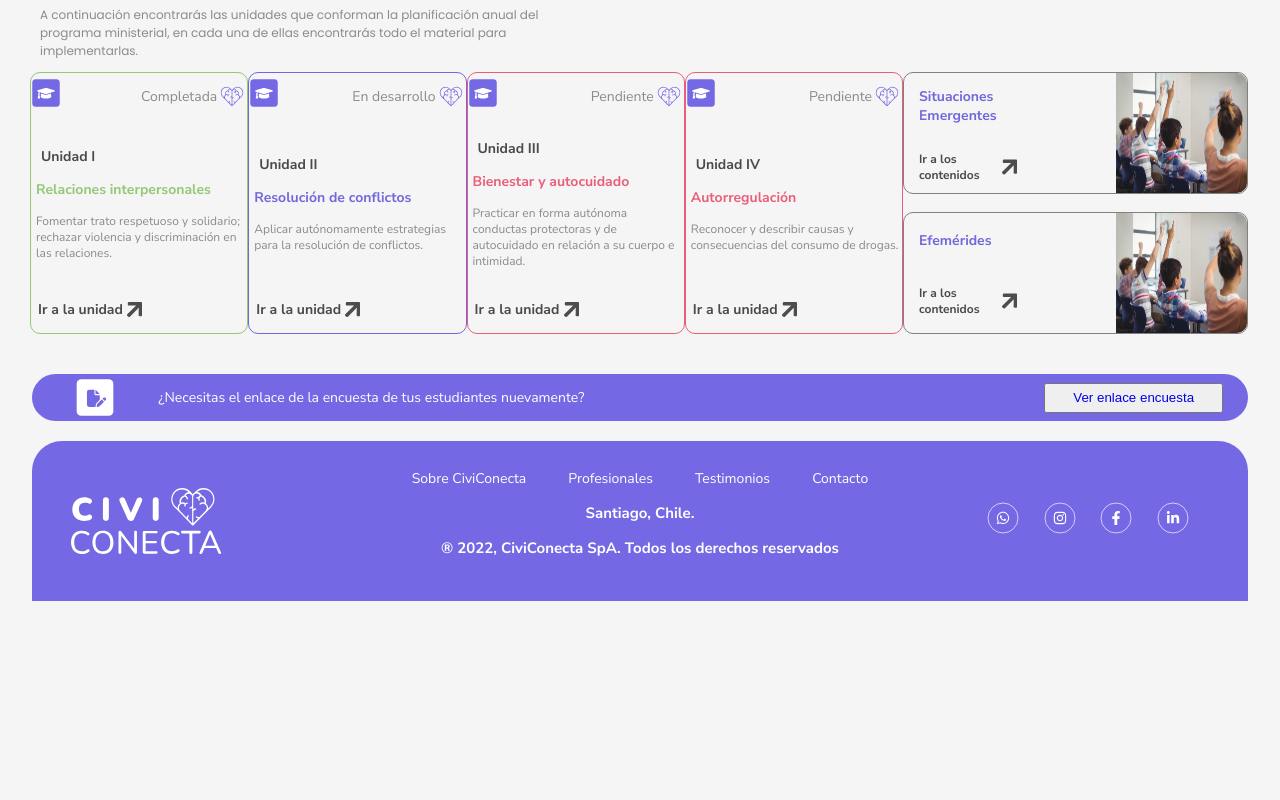
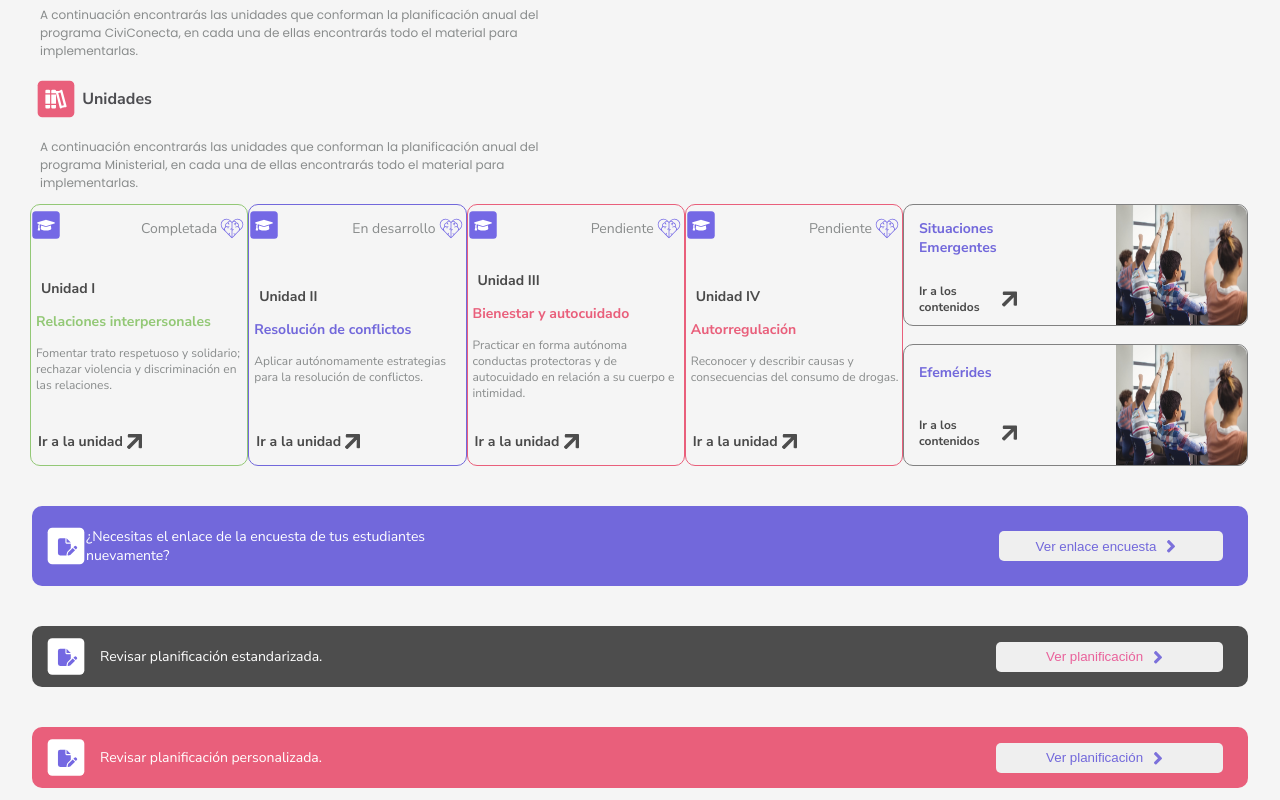
Before and after one commit to Mentalchaos/civiConecta, a React (Create React App) app: page / in a window 1280 px wide. Shown: the part 1460-2260 px from the top of the page. Before the commit the page ends 2061 px from the top, so only its background shows below. Built offline with nearby package versions, Linux system fonts and the light colour scheme.

Commit message:
home page improvements

```diff
--- a/src/components/PublicSection/SurveyLink/SurveyLink.css
+++ b/src/components/PublicSection/LinkGenerator/LinkGenerator.css
@@ -8,17 +8,16 @@
 .survey-link-container {
     display: flex;
     width: 95%;
-    border-radius: 30px;
-    background-color: #7468E5;
+    border-radius: 10px;
     margin: 20px 0;
 }
 
-.first-container-link,
 .second-container-link {
-    width: 50%;
+    width: 65%;
 }
 
 .first-container-link {
+    width: 35%;
     display: flex;
     justify-content: space-evenly;
     font-family: 'Nunito Sans', sans-serif;
@@ -40,22 +39,62 @@
     filter: invert(50%) sepia(25%) saturate(1638%) hue-rotate(207deg) brightness(92%) contrast(85%);
 }
 
-.second-container-link button {
+.survey-button {
+    display: flex;
+    align-items: center;
+    justify-content: center;
     height: 30px;
-    width: 25%;
+    width: 20%;
     color: var(--color-primary);
+    border-radius: 5px;
+    border-style: none;
+}
+
+.survey-button img {
+    width: 30px;
 }
 
 .second-container-link a {
     text-decoration: none;
 }
 
-.second-container-link a:visited {
+.text-purple {
     color: var(--color-primary);
 }
 
-.second-container-link button:hover {
+.survey-button:hover {
     cursor: pointer;
+}
+
+.background-purple {
+    background-color:  var(--color-primary);
+}
+
+.background-gray {
+    background-color: #4d4d4d;
+}
+
+.background-red {
+    background-color: #e95f7b;
+}
+
+.first-container-width {
+    padding: 0.5em 1em;
+}
+
+.container-width {
+    padding: 0.5em 1em;
+    display: flex;
+    justify-content: flex-start;
+}
+
+.first-container-width,
+.container-width img {
+    margin-right: 1em;
+}
+
+.text-red {
+    color: #e9629b;
 }
 
 @media (max-width: 1024px) {
--- /dev/null
+++ b/src/components/PublicSection/LinkGenerator/LinkGenerator.js
@@ -0,0 +1,24 @@
+import icon from 'src/assets/Icons/survey-link-icon.svg'
+import right from 'src/assets/images/right-red.svg'
+import './LinkGenerator.css';
+
+const LinkGenerator = ({description, textButton, backgroundColor, width, textButtonColor}) => {
+    return (
+        <div className='link-container'>
+            <div className={`survey-link-container ${backgroundColor}`}>
+                <div className={`first-container-link ${width}`}>
+                    <img src={icon} alt="link-icon"/>
+                    <p>{description}</p>
+                </div>
+                <div className='second-container-link'>
+                    <button className='survey-button'>
+                        <a className={`${textButtonColor}`} href='https://plataforma.civiconecta.cl/public/share-survey' target="_blank">{textButton}</a>
+                        <img className={`${textButtonColor}`} src={right} alt="right-arrow"/>
+                    </button>
+                </div>
+            </div>
+        </div>
+    )
+}
+
+export default LinkGenerator;
--- a/src/components/PublicSection/Planification/PlanificationType.css
+++ b/src/components/PublicSection/Planification/PlanificationType.css
@@ -17,13 +17,18 @@
 
 .planification-type,
 .teacher-image {
-  height: 210px;
+  height: 195px;
 }
 
 .planification-text {
+  width: 56%;
   display: flex;
   flex-direction: column;
   justify-content: space-around;
+}
+
+.planification-image {
+  width: 44%;
 }
 
 .planification-text h4 {
--- a/src/components/PublicSection/Planification/PlanificationType.js
+++ b/src/components/PublicSection/Planification/PlanificationType.js
@@ -2,42 +2,20 @@ import teacher from 'src/assets/images/teacher.jpg';
 import right from 'src/assets/images/right-red.svg';
 import './PlanificationType.css';
 
-const PlanificationType = () => {
-  // const planifications = [
-  //     {
-  //         'title': 'Reorganiza la planificación de acuerdo con la realidad de tu curso.',
-  //         'button': 'Personalizar planificación',
-  //         'img': 'src/assets/images/teacher.jpg'
-  //     },
-  //     {
-  //         'title': 'Accede a la planificación estandarizada.',
-  //         'button': 'Ver planificación estandarizada',
-  //         'img': 'src/assets/images/girl-studying.jpeg'
-  //     },
-  //     {
-  //         'title': 'Genera el enlace para que tus estudiantes respondan la encuesta.',
-  //         'button': 'Generar enlace',
-  //         'img': 'src/assets/images/boy-studying.jpg'
-  //     },
-  //     {
-  //         'title': 'Accede a la planificación estandarizada.',
-  //         'button': 'Ver planificación estandarizada',
-  //         'img': 'src/assets/images/statistics.jpg'
-  //     }
-  // ]
+const PlanificationType = ({title, textButton}) => {
   return (
     <div className="planification-type-container">
       <div className="planification-type">
         <div className="planification-text">
           <h4>
-            Reorganiza la planificación de acuerdo con la realidad de tu curso.
+            {title}
           </h4>
           <button className="planification-button">
-            Personalizar planificación
+            {textButton}
             <img src={right} />
           </button>
         </div>
-        <div>
+        <div className="planification-image">
           <img className="teacher-image" src={teacher} />
         </div>
       </div>
--- a/src/components/PublicSection/SurveyLink/SurveyLink.js
+++ /dev/null
@@ -1,24 +0,0 @@
-import icon from 'src/assets/Icons/survey-link-icon.svg'
-import right from 'src/assets/images/right-red.svg'
-import './SurveyLink.css';
-
-const SurveyLink = () => {
-    return (
-        <div className='link-container'>
-            <div className='survey-link-container'>
-                <div className='first-container-link'>
-                    <img src={icon} alt="link-icon"/>
-                    <p>¿Necesitas el enlace de la encuesta de tus estudiantes nuevamente?</p>
-                </div>
-                <div className='second-container-link'>
-                    <button>
-                        <a href='https://plataforma.civiconecta.cl/public/share-survey' target="_blank">Ver enlace encuesta</a>
-                        {/* <img src={right} alt="right-arrow"/> */}
-                    </button>
-                </div>
-            </div>
-        </div>
-    )
-}
-
-export default SurveyLink;
--- a/src/components/PublicSection/Units/UnitsHeader.css
+++ b/src/components/PublicSection/Units/UnitsHeader.css
@@ -24,6 +24,10 @@
     margin-left: 10px;
 }
 
+.text-civi {
+    color: red;
+}
+
 @media (max-width: 1024px) {
     .units-header-sub {
         width: 55%;
--- a/src/components/PublicSection/Units/UnitsHeader.js
+++ b/src/components/PublicSection/Units/UnitsHeader.js
@@ -1,7 +1,7 @@
 import icon from 'src/assets/Icons/units-section.svg'
 import './UnitsHeader.css';
 
-const UnitsHeader = () => {
+const UnitsHeader = ({program}) => {
     return (
         <div>
             <div className='units-header-title'>
@@ -9,8 +9,7 @@ const UnitsHeader = () => {
                 <p>Unidades</p>
             </div>
             <div className='units-header-sub'>
-                <p>A continuación encontrarás las unidades que conforman la planificación anual del programa
-                ministerial, en cada una de ellas encontrarás todo el material para implementarlas.
+                <p>A continuación encontrarás las unidades que conforman la planificación anual del programa {program}, en cada una de ellas encontrarás todo el material para implementarlas.
                 </p>
             </div>
         </div>
--- a/src/components/PublicSection/index.js
+++ b/src/components/PublicSection/index.js
@@ -3,11 +3,20 @@ import PublicHeader from './Header/PublicHeader';
 import Welcome from './Welcome/Welcome';
 import PlanificationType from './Planification/PlanificationType';
 import PlanificationText from './PlanificationText/PlanificationText';
-import SurveyLink from './SurveyLink/SurveyLink';
+import LinkGenerator from './LinkGenerator/LinkGenerator';
 import UnitsHeader from './Units/UnitsHeader';
 import UnitComponent from './Units/UnitComponent';
 import UnitSituations from './Units/UnitSituations';
 import './PublicSection.css';
+
+const planningPrograms = [
+    {
+        program: 'CiviConecta'
+    },
+    {
+        program: 'Ministerial'
+    }
+]
 
 const planificationData = [
     {
@@ -77,6 +86,33 @@ const emergentSituations = [
 
 ]
 
+const links = [
+    {
+        description: '¿Necesitas el enlace de la encuesta de tus estudiantes nuevamente?',
+        textButton: 'Ver enlace encuesta',
+        textButtonColor: 'text-purple',
+        backgroundColor: 'background-purple',
+        width: 'first-container-width',
+        icon: ''
+    },
+    {
+        description: 'Revisar planificación estandarizada.',
+        textButton: 'Ver planificación',
+        textButtonColor: 'text-red',
+        backgroundColor: 'background-gray',
+        width: 'container-width',
+        icon: ''
+    },
+    {
+        description: 'Revisar planificación personalizada.',
+        textButton: 'Ver planificación',
+        textButtonColor: 'text-purple',
+        backgroundColor: 'background-red',
+        width: 'container-width',
+        icon: ''
+    }
+]
+
 const PublicSection = () => {
     return (
         <div>
@@ -94,7 +130,13 @@ const PublicSection = () => {
                 }
             </div>
             <div className='units-cont'>
-                <UnitsHeader />
+                {
+                    planningPrograms.map((data, key) =>
+                        <UnitsHeader
+                            program={data.program}
+                        />
+                    )
+                }
                 <div className='units-components'>
                     {
                         mockData.map((data, key) =>
@@ -120,7 +162,19 @@ const PublicSection = () => {
                     </div>
                 </div>
             </div>
-            <SurveyLink />
+            {
+                links.map((data, key) =>
+                    <LinkGenerator
+                        key={key}
+                        description={data.description}
+                        textButton={data.textButton}
+                        backgroundColor={data.backgroundColor}
+                        width={data.width}
+                        textButtonColor={data.textButtonColor}
+                    />
+                )
+            }
+            {/* <LinkGenerator /> */}
             <PublicFooter />
         </div>
     )
```
